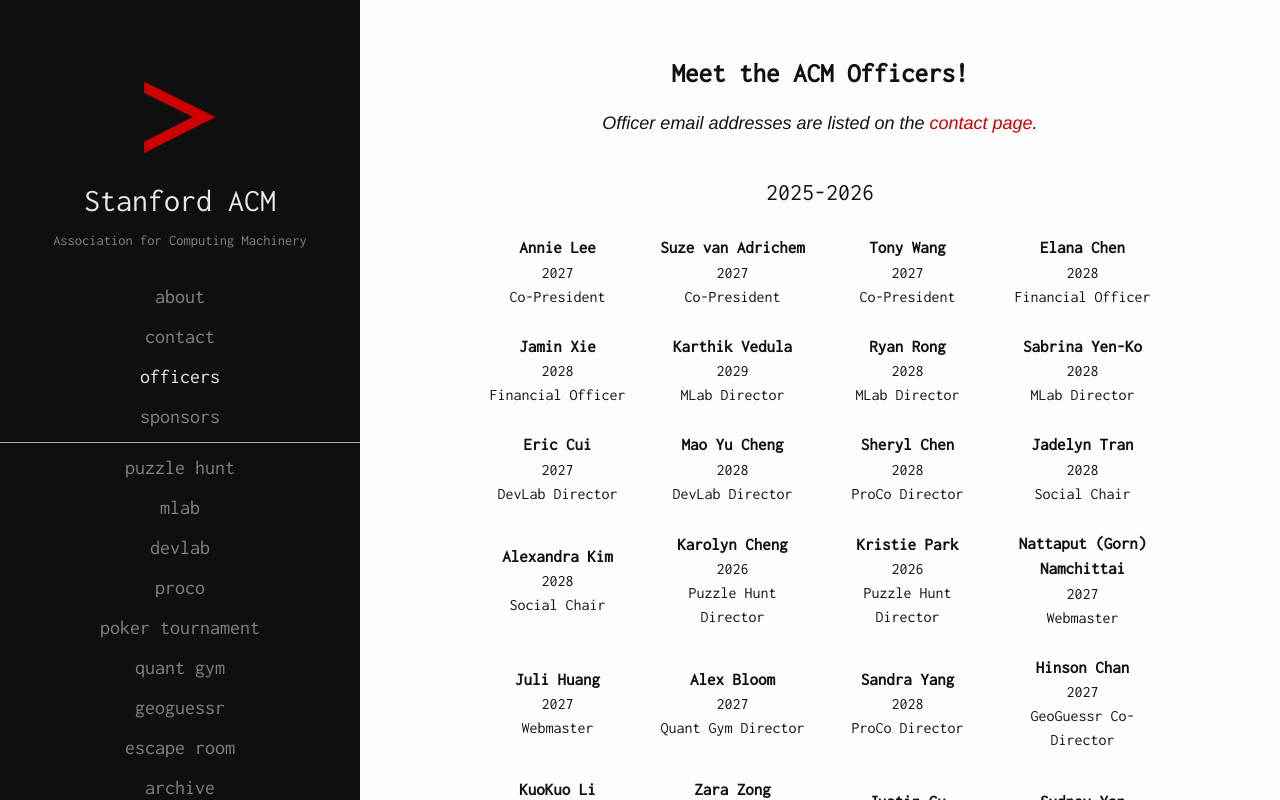
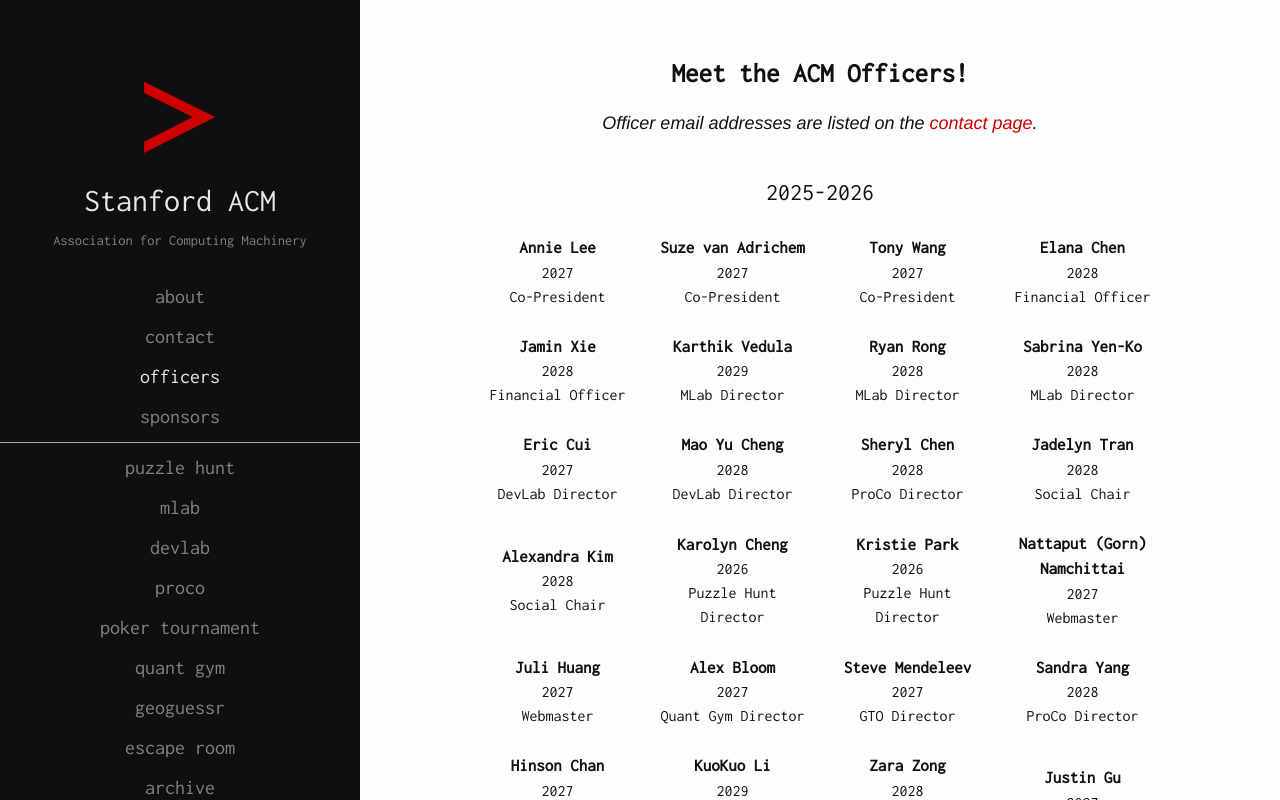
Before and after one commit to EricCui2005/Stanford-ACM, a Next.js app: page /officers in a window 1280 px wide. Shown: the top 800 px of the page. Built offline with nearby package versions, Linux system fonts and the light colour scheme.

Commit message:
deploy: StanfordACM/Stanford-ACM@be2bfd1031c62db70bfba45ece1349676ea3fbc3

```diff
--- a/pages/officers.tsx
+++ b/pages/officers.tsx
@@ -60,6 +60,7 @@
           />
           <Person name="Juli Huang" year={2027} position="Webmaster" />
           <Person name="Alex Bloom" year={2027} position="Quant Gym Director" />
+          <Person name="Steve Mendeleev" year={2027} position="GTO Director" />
           <Person name="Sandra Yang" year={2028} position="ProCo Director" />
           <Person name="Hinson Chan" year={2027} position="GeoGuessr Co-Director" />
           <Person name="KuoKuo Li" year={2029} position="GeoGuessr Co-Director" />
```
